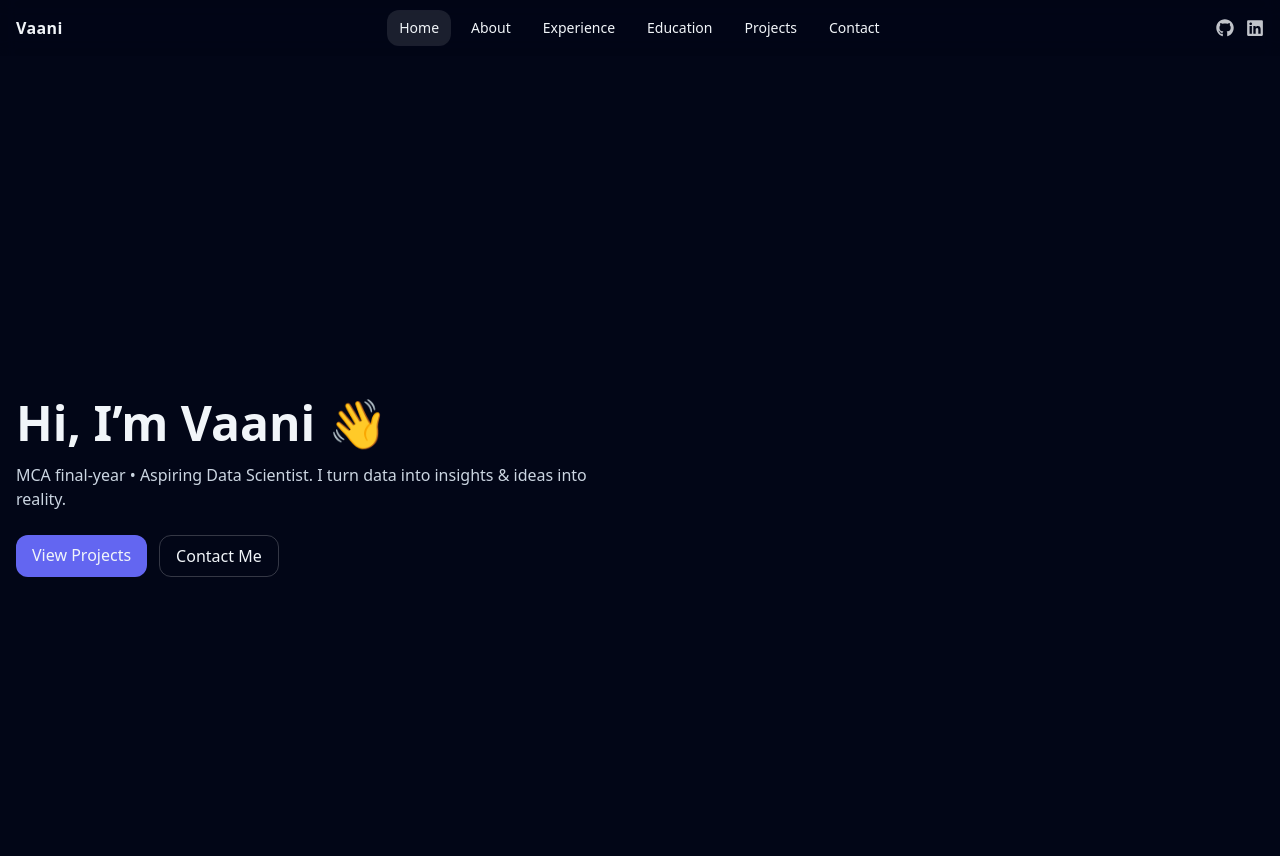
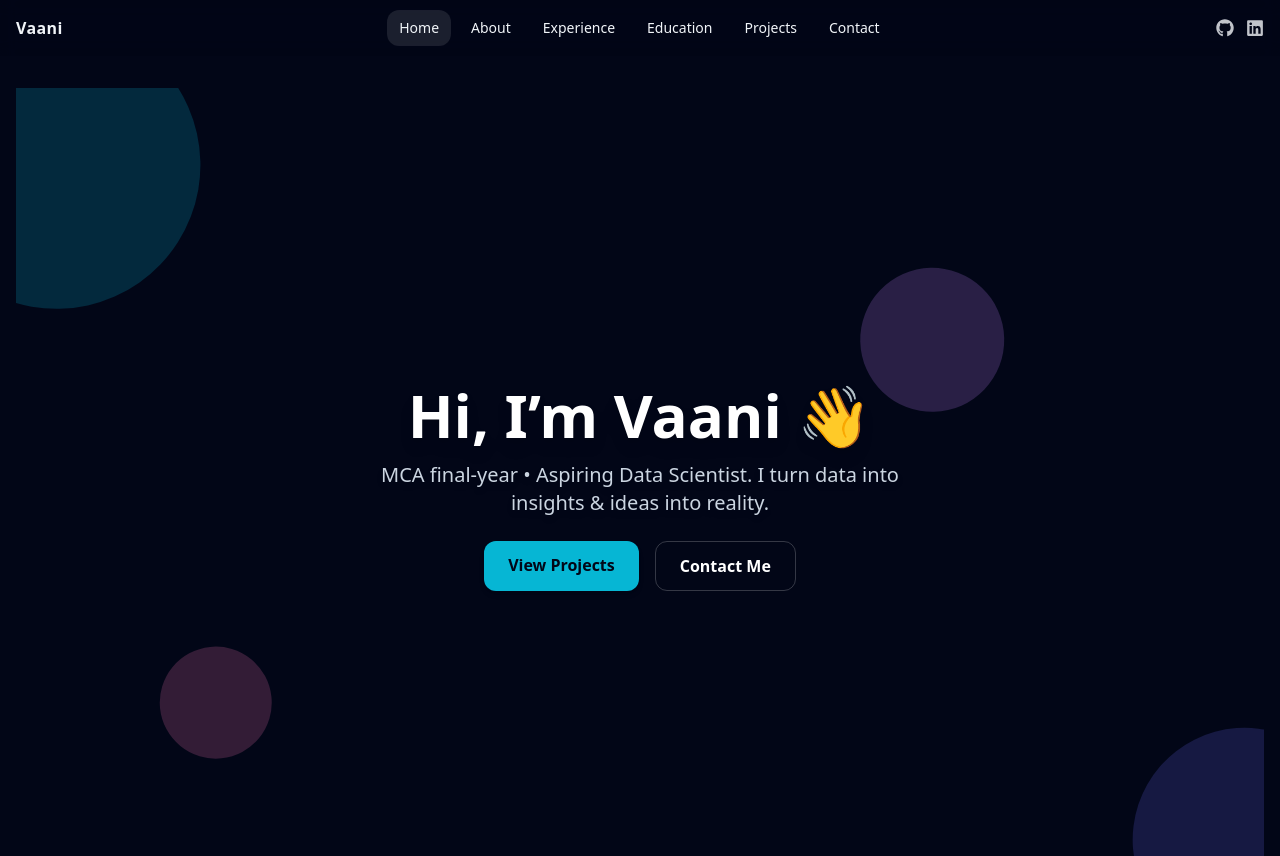
Before and after one commit to VaaniAgarwal/vaani-portfolio, a React (Create React App) app: page / in a window 1280 px wide. Shown: the top 856 px of the page. Built offline with nearby package versions, Linux system fonts and the light colour scheme.

Commit message:
Add Home page with hero section

```diff
--- a/src/pages/Home.js
+++ b/src/pages/Home.js
@@ -3,30 +3,69 @@ import { Link } from "react-router-dom";
 
 export default function Home() {
   return (
-    <motion.section
-      initial={{ opacity: 0, y: 16 }}
+    <section className="h-screen relative flex flex-col justify-center px-4 md:px-0 overflow-hidden">
+      <motion.div
+        className="absolute inset-0 -z-10"
+        animate={{
+          background: [
+            "linear-gradient(to bottom right, #0f172a, #1e293b, #0f172a)",
+            "linear-gradient(to bottom right, #1e293b, #0f172a, #1e293b)",
+          ],
+        }}
+        transition={{ duration: 20, repeat: Infinity, repeatType: "mirror" }}
+      />
+      <motion.div
+        className="absolute w-72 h-72 bg-cyan-500/20 rounded-full top-[-10%] left-[-10%]"
+        animate={{ x: [0, 50, 0], y: [0, 30, 0], rotate: [0, 15, -15, 0] }}
+        transition={{ duration: 8, repeat: Infinity, repeatType: "mirror" }}
+      />
+      <motion.div
+        className="absolute w-56 h-56 bg-indigo-500/20 rounded-full bottom-[-10%] right-[-10%]"
+        animate={{ x: [0, -40, 0], y: [0, -20, 0], rotate: [0, -10, 10, 0] }}
+        transition={{ duration: 10, repeat: Infinity, repeatType: "mirror" }}
+      />
+      <motion.div
+        className="absolute w-36 h-36 bg-purple-400/20 rounded-full top-[20%] left-[70%]"
+        animate={{ x: [0, -30, 0], y: [0, 20, 0], rotate: [0, 10, -10, 0] }}
+        transition={{ duration: 12, repeat: Infinity, repeatType: "mirror" }}
+      />
+      <motion.div
+        className="absolute w-28 h-28 bg-pink-400/20 rounded-full bottom-[15%] left-[10%]"
+        animate={{ x: [0, 20, 0], y: [0, -10, 0], rotate: [0, -15, 15, 0] }}
+        transition={{ duration: 14, repeat: Infinity, repeatType: "mirror" }}
+      />
+      <motion.div
+        initial={{ opacity: 0, y: 30 }}
         animate={{ opacity: 1, y: 0 }}
-      transition={{ duration: 0.4 }}
-      className="h-screen flex flex-col justify-center items-start px-4 md:px-0"
+        transition={{ duration: 1 }}
+        className="relative z-10 text-center"
       >
-      <h1 className="text-3xl md:text-5xl font-bold">Hi, I’m Vaani 👋</h1>
-      <p className="mt-4 text-slate-300 max-w-prose">
+        <h1 className="text-5xl md:text-6xl font-bold text-white drop-shadow-lg">
+          Hi, I’m Vaani 👋
+        </h1>
+        <p className="text-slate-300 max-w-xl mt-4 mx-auto text-lg md:text-xl drop-shadow-md">
           MCA final-year • Aspiring Data Scientist. I turn data into insights & ideas into reality.
         </p>
-      <div className="mt-6 flex gap-3">
+        <motion.div
+          initial={{ opacity: 0, y: 20 }}
+          animate={{ opacity: 1, y: 0 }}
+          transition={{ delay: 0.6, duration: 0.6 }}
+          className="flex gap-4 mt-6 justify-center"
+        >
           <Link
             to="/projects"
-          className="px-4 py-2 rounded-xl bg-indigo-500 hover:bg-indigo-600 transition"
+            className="px-6 py-3 rounded-xl bg-cyan-500 hover:bg-cyan-600 text-slate-950 font-semibold shadow-md transition-transform transform hover:scale-105"
           >
             View Projects
           </Link>
           <Link
             to="/contact"
-          className="px-4 py-2 rounded-xl border border-white/20 hover:bg-white/5"
+            className="px-6 py-3 rounded-xl border border-white/20 hover:bg-white/5 text-white font-semibold transition-transform transform hover:scale-105"
           >
             Contact Me
           </Link>
-      </div>
-    </motion.section>
+        </motion.div>
+      </motion.div>
+    </section>
   );
 }
```
Lines whose indentation alone changed are shown as unchanged.
